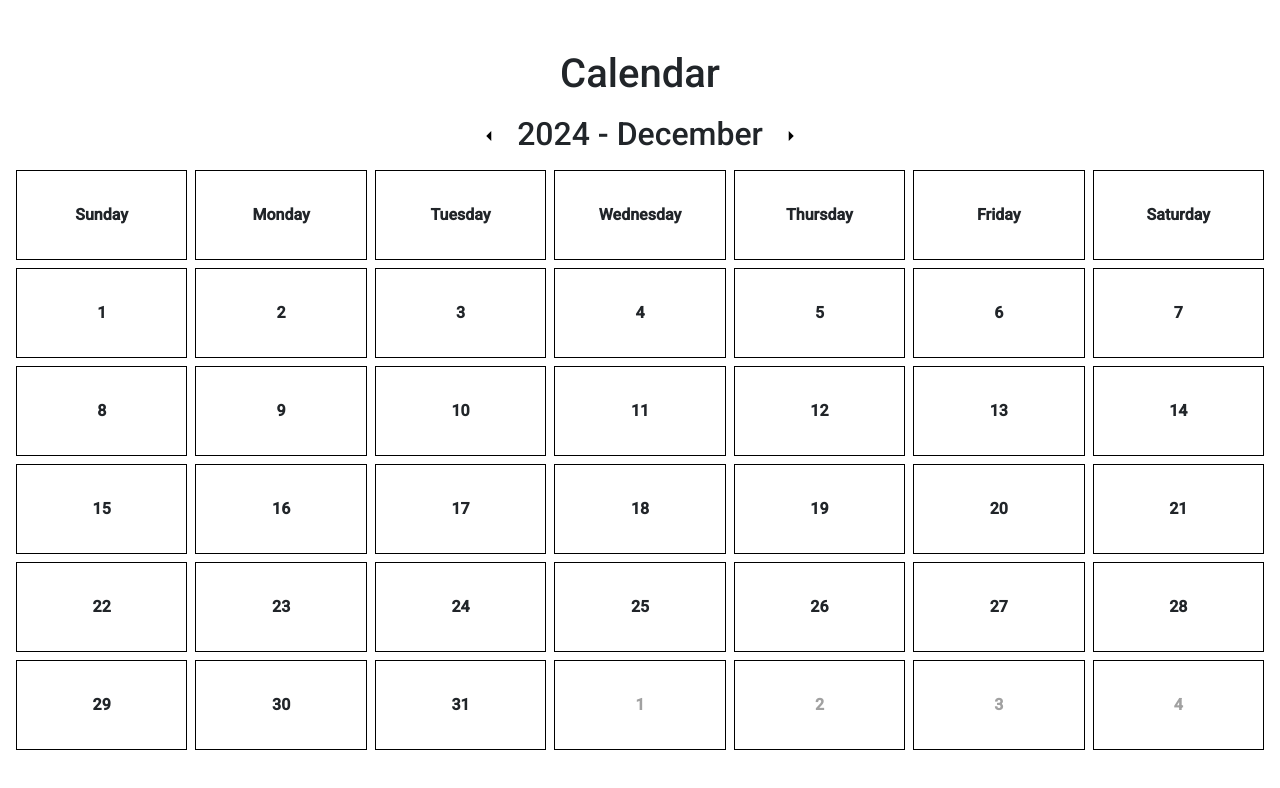
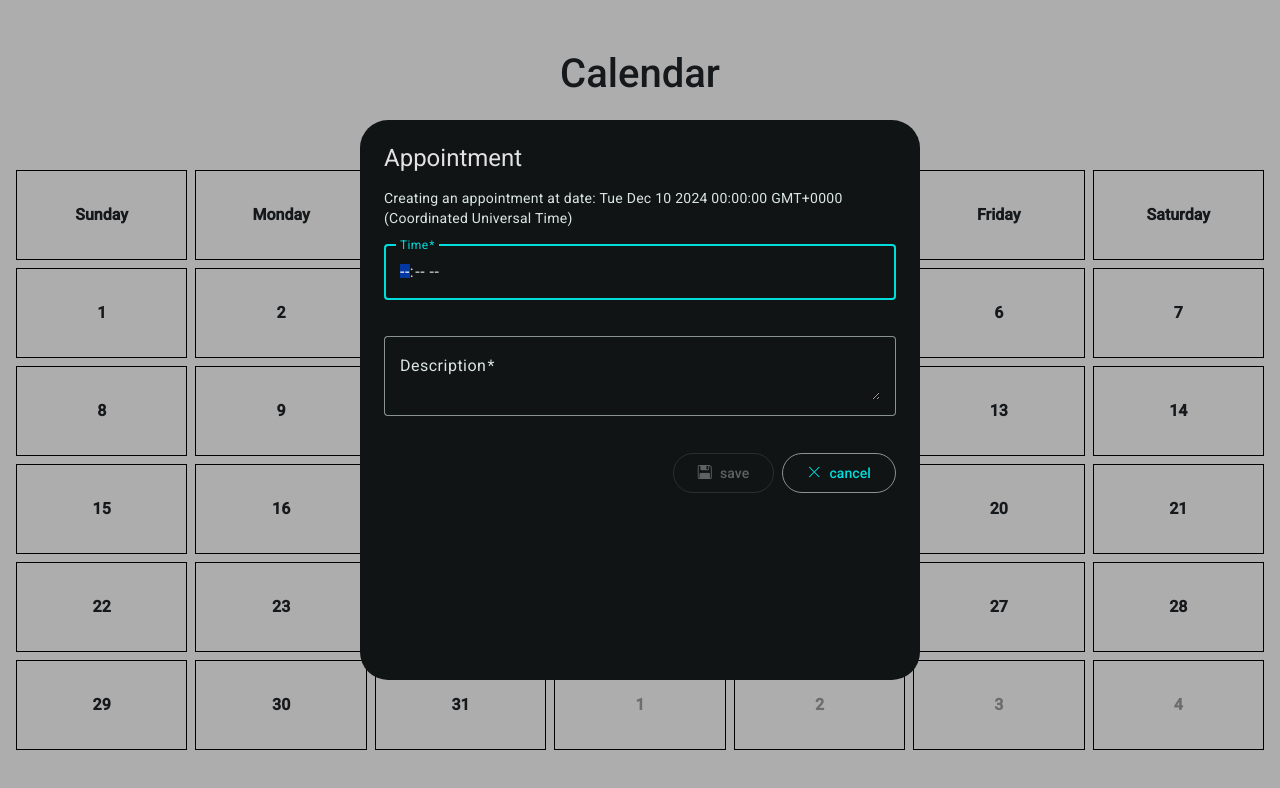
Before and after one commit to HesamKashefi/AngularCalendarApp, an Angular app: page /calendar in a window 1280 px wide. Both pictures are taken after a click on the element "10". Shown: the top 788 px of the page. Built offline with nearby package versions, Linux system fonts and the light colour scheme.

Commit message:
added some comments added create appointment dialog

```diff
--- /dev/null
+++ b/src/app/components/appointment-dialog/appointment-dialog.component.html
@@ -0,0 +1,46 @@
+<section>
+    <h1 mat-dialog-title>Appointment</h1>
+    <div mat-dialog-content>
+        <p>Creating an appointment at date: {{ data.date }}</p>
+        <form [formGroup]="form">
+
+            <div class="d-flex flex-column gap-3">
+                <mat-form-field appearance="outline">
+                    <mat-label>Time</mat-label>
+                    <input matInput
+                           type="time"
+                           formControlName="time">
+                </mat-form-field>
+
+                <mat-form-field appearance="outline">
+                    <mat-label>Description</mat-label>
+                    <textarea matInput
+                              formControlName="description">
+
+                    </textarea>
+                </mat-form-field>
+            </div>
+        </form>
+    </div>
+    <div mat-dialog-actions>
+        <button mat-stroked-button
+                color="primary"
+                [disabled]="form.invalid || form.pristine"
+                (click)="submit()">
+            <div class="d-flex gap-2">
+                <i class="bi bi-floppy2"></i>
+                <span>save</span>
+            </div>
+        </button>
+
+        <button mat-stroked-button
+                color="accent"
+                (click)="cancel()">
+            <div class="d-flex gap-2">
+                <i class="bi bi-x-lg"></i>
+                <span>cancel</span>
+            </div>
+        </button>
+
+    </div>
+</section>
--- /dev/null
+++ b/src/app/components/appointment-dialog/appointment-dialog.component.ts
@@ -0,0 +1,51 @@
+import { Component, Inject, OnInit } from '@angular/core';
+import { FormControl, FormGroup, FormsModule, ReactiveFormsModule, Validators } from '@angular/forms';
+import { MatButtonModule } from '@angular/material/button';
+import { MAT_DIALOG_DATA, MatDialogModule, MatDialogRef } from '@angular/material/dialog';
+import { MatFormFieldModule } from '@angular/material/form-field';
+import { MatInputModule } from '@angular/material/input';
+
+export interface AppointmentDialogData {
+  date: Date;
+}
+
+@Component({
+  selector: 'app-appointment-dialog',
+  imports: [
+    FormsModule,
+    ReactiveFormsModule,
+
+    MatDialogModule,
+    MatFormFieldModule,
+    MatInputModule,
+    MatButtonModule
+  ],
+  templateUrl: './appointment-dialog.component.html',
+  styleUrl: './appointment-dialog.component.scss'
+})
+export class AppointmentDialogComponent implements OnInit {
+
+  form = new FormGroup({
+    time: new FormControl(null, [Validators.required]),
+    description: new FormControl('', [Validators.required, Validators.minLength(1)])
+  });
+
+
+  constructor(
+    private dialogRef: MatDialogRef<AppointmentDialogComponent>,
+    @Inject(MAT_DIALOG_DATA) public data: AppointmentDialogData) {
+  }
+
+  ngOnInit(): void {
+  }
+
+  submit() {
+    if (this.form.invalid) return;
+
+    this.dialogRef.close(this.form.value);
+  }
+
+  cancel() {
+    this.dialogRef.close();
+  }
+}
--- a/src/app/components/calendar/calendar.component.html
+++ b/src/app/components/calendar/calendar.component.html
@@ -49,7 +49,8 @@
     @for(row of currentMonthCalendar; track index; let index = $index) {
     <div class="week-days">
         @for(day of row; track day) {
-        <div [class.is-current-month]="isInTheCurrentMonth(day)">
+        <div [class.is-current-month]="isInTheCurrentMonth(day)"
+             (click)="onCreateAppointment(day)">
             <p>{{ day | appDisplayDate }}</p>
         </div>
         }
--- a/src/app/components/calendar/calendar.component.ts
+++ b/src/app/components/calendar/calendar.component.ts
@@ -4,6 +4,8 @@ import { CalendarService } from '../../services/Calendar.service';
 import { MatButtonModule } from '@angular/material/button';
 import { MatIconModule } from '@angular/material/icon';
 import { DisplayMonthPipe } from '../../pipes/DisplayMonth.pipe';
+import { MatDialog } from "@angular/material/dialog";
+import { AppointmentDialogComponent, AppointmentDialogData } from '../appointment-dialog/appointment-dialog.component';
 
 @Component({
   selector: 'app-calendar',
@@ -19,6 +21,10 @@ import { DisplayMonthPipe } from '../../pipes/DisplayMonth.pipe';
 })
 export class CalendarComponent implements OnInit {
 
+  /**
+   * represents the current time
+   * (A bug in Angular does not pick up changes if we use Date as the type)
+   */
   currentDate: WritableSignal<number> = signal(new Date().getTime());
   currentMonthCalendar?: Date[][];
 
@@ -26,7 +32,9 @@ export class CalendarComponent implements OnInit {
     this.currentMonthCalendar = this.calendarService.generateMonth(new Date(this.currentDate()));
   })
 
-  constructor(private calendarService: CalendarService) {
+  constructor(
+    private calendarService: CalendarService,
+    private matDialog: MatDialog) {
   }
 
   ngOnInit(): void {
@@ -56,4 +64,24 @@ export class CalendarComponent implements OnInit {
     return new Date(time);
   }
 
+
+  onCreateAppointment(date: Date) {
+
+    const data: AppointmentDialogData = {
+      date
+    };
+
+    this.matDialog.open(AppointmentDialogComponent,
+      {
+        data,
+        width: '70%',
+        height: '70%'
+      }
+    )
+      .afterClosed()
+      .subscribe(result => {
+        if (!result) return;
+
+      });
+  }
 }
--- a/src/app/services/Calendar.service.ts
+++ b/src/app/services/Calendar.service.ts
@@ -7,20 +7,27 @@ export class CalendarService {
 
   constructor() { }
 
+  /**
+   * generates dates needed to display in a calendar for a month
+   * @param date a date to determine the month
+   * @returns an array of date arrays, representing each row in the calendar
+   */
   generateMonth(date: Date): Date[][] {
     const month: { row: number, date: Date }[] = [];
 
-    const oneDayInMiliseconds = 24 * 60 * 60 * 1000;
+    const oneDayInMilliseconds = 24 * 60 * 60 * 1000;
     const weekDayForTheFirstDayOfMonth = new Date(date.getFullYear(), date.getMonth(), 1).getDay();
     const lastDayOfPreviousMonth = new Date(date.getFullYear(), date.getMonth(), 0);
 
+    // add last days of the prev month
     for (let dayInRow = weekDayForTheFirstDayOfMonth - 1; dayInRow >= 0; dayInRow--) {
       month.push({
         row: 0,
-        date: new Date(lastDayOfPreviousMonth.getTime() - oneDayInMiliseconds * dayInRow)
+        date: new Date(lastDayOfPreviousMonth.getTime() - oneDayInMilliseconds * dayInRow)
       })
     }
 
+    // add current month
     const tempDate = new Date(date.getFullYear(), date.getMonth(), 1);
     while (tempDate.getMonth() === date.getMonth()) {
       month.push({
@@ -30,6 +37,7 @@ export class CalendarService {
       tempDate.setDate(tempDate.getDate() + 1);
     }
 
+    // add first days of next month
     while (tempDate.getDay() !== 0) {
       month.push({
         row: Math.floor(month.length / 7),
@@ -38,6 +46,7 @@ export class CalendarService {
       tempDate.setDate(tempDate.getDate() + 1);
     }
 
+    // map row numbers to arrays
     const dic: { [row: number]: Date[] } = {};
     month.reduce((rv, x) => {
       (rv[x.row] = rv[x.row] || []).push(x.date);
@@ -50,7 +59,7 @@ export class CalendarService {
   /**
    * calculates the number of days in the specified month of year
    * @param year year
-   * @param month month (0 for janurary to 11 for december)
+   * @param month month (0 for January to 11 for december)
    * @returns number of days in the month
    */
   private getNumberOfDaysInMonth(year: number, month: number) {
```
Also changed, not shown: src/app/components/appointment-dialog/appointment-dialog.component.scss (added), 1 other file (tests, documents, lock files or other folders).
